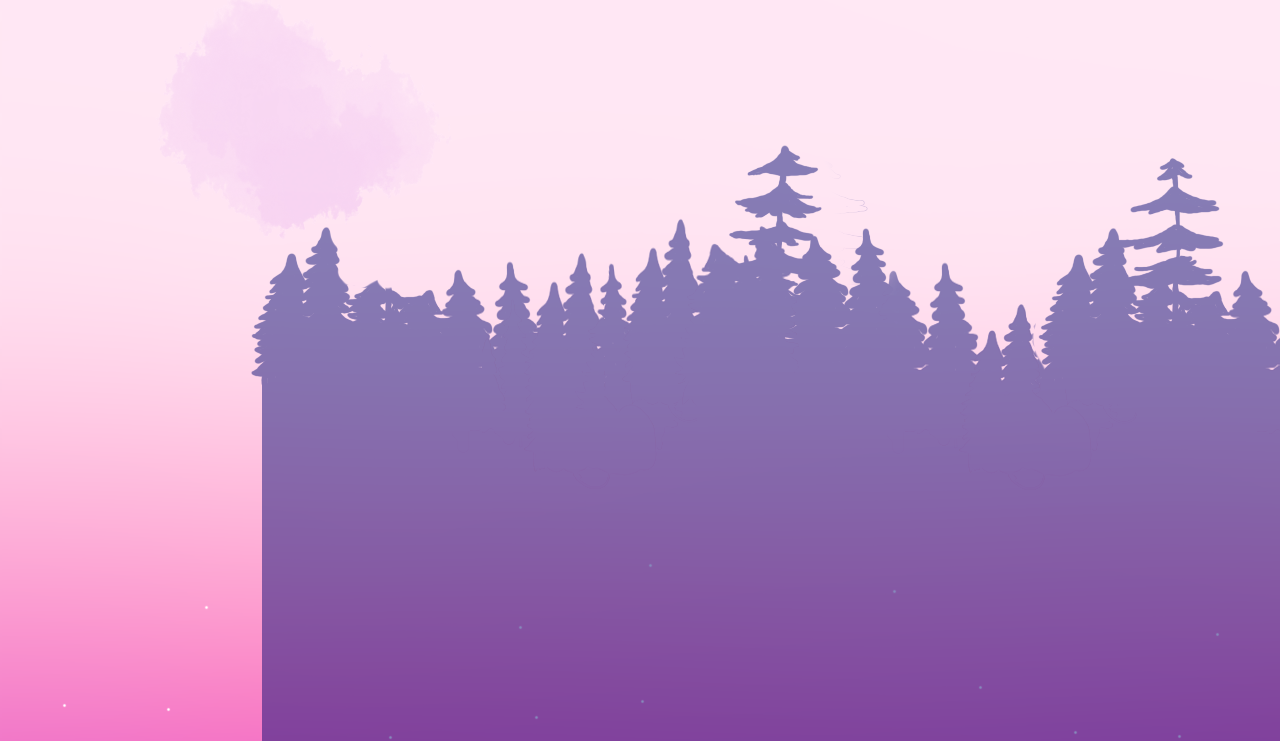
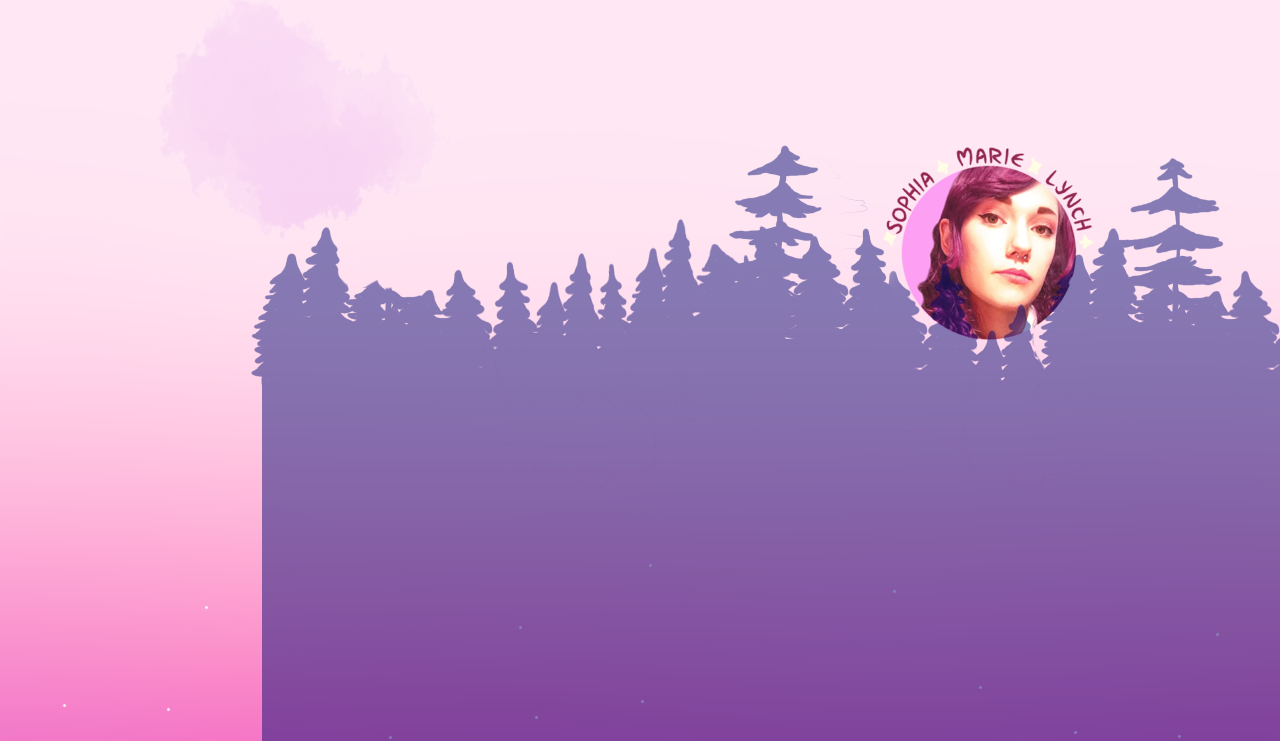
Before and after one commit to SophiaLynch/SophiaLynch.github.io, a plain HTML site: page index.html in a window 1280 px wide. Shown: the part 61-802 px from the top of the page. Drawn offline with Linux system fonts and the light colour scheme.

Commit message:
Update with photo

```diff
--- a/index.html
+++ b/index.html
@@ -6,7 +6,10 @@
 
 
   <h1>heyo</h1>
-  <img src="bg_larger4.png" alt"trees">
+  <img src="face_trees.png" alt"overlay">
+  <!--<img src="bg_larger4.png" alt"trees">
+  <img src="face.png" alt"me">
+-->
 </body>
 
 <meta name="viewport" content="width=device-width, initial-scale=1">
```
Also changed, not shown: face.png (added), face_trees.png (added).
